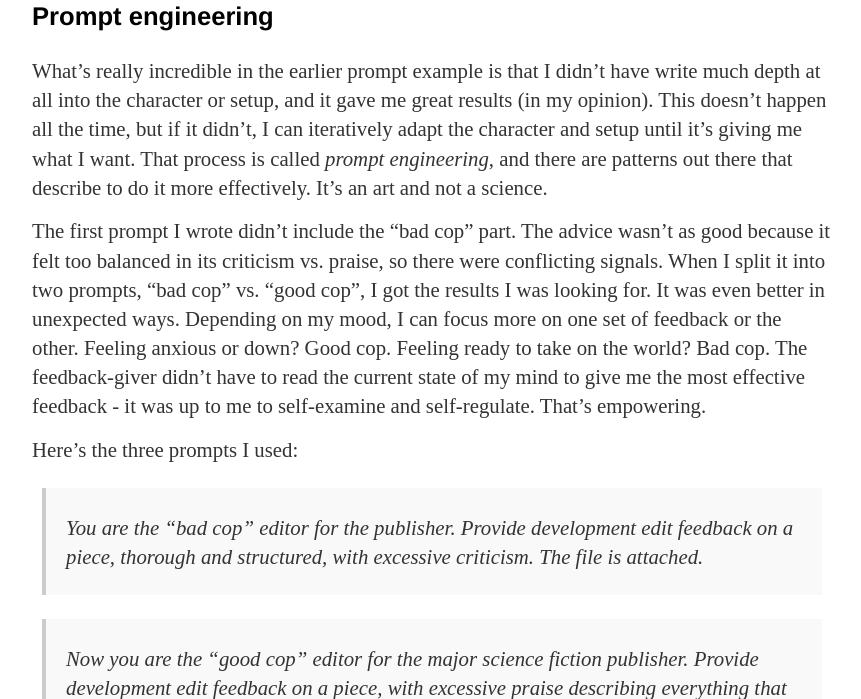
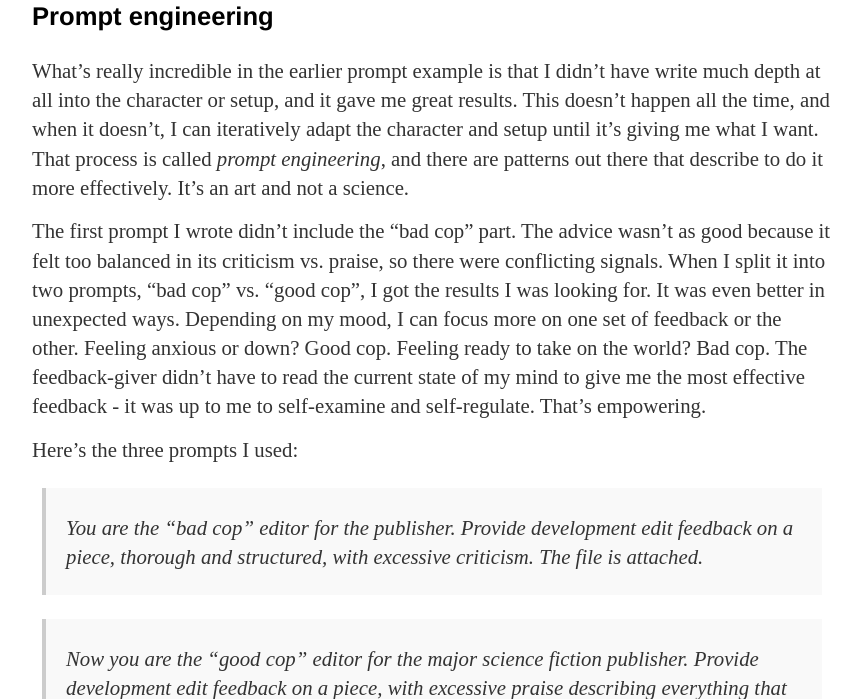
Before and after one commit to curiousest/curiousest.github.io, a Jekyll site: the page built from _posts/2024-09-01-editing-science-fiction-with-llms.md, in a window 1280 px wide and 900 px high, scrolled down 7834 px, cut to the strip 201-900 px from the top of the window. Shown: the whole strip, without its empty margins (208-1069 px from the left). Built offline with Jekyll 4.4.1, drawn with Linux system fonts in a browser that asks for light colours.

Commit message:
Wording.

```diff
--- a/_posts/2024-09-01-editing-science-fiction-with-llms.md
+++ b/_posts/2024-09-01-editing-science-fiction-with-llms.md
@@ -187,7 +187,7 @@ Only if you, as the child playing *Pooh and Tigger* with your dog, want to mix i
 
 ### Prompt engineering
 
-What's really incredible in the earlier prompt example is that I didn't have write much depth at all into the character or setup, and it gave me great results (in my opinion). This doesn't happen all the time, but if it didn't, I can iteratively adapt the character and setup until it's giving me what I want. That process is called *prompt engineering*, and there are patterns out there that describe to do it more effectively. It's an art and not a science.
+What's really incredible in the earlier prompt example is that I didn't have write much depth at all into the character or setup, and it gave me great results. This doesn't happen all the time, and when it doesn't, I can iteratively adapt the character and setup until it's giving me what I want. That process is called *prompt engineering*, and there are patterns out there that describe to do it more effectively. It's an art and not a science.
 
 The first prompt I wrote didn't include the "bad cop" part. The advice wasn't as good because it felt too balanced in its criticism vs. praise, so there were conflicting signals. When I split it into two prompts, "bad cop" vs. "good cop", I got the results I was looking for. It was even better in unexpected ways. Depending on my mood, I can focus more on one set of feedback or the other. Feeling anxious or down? Good cop. Feeling ready to take on the world? Bad cop. The feedback-giver didn't have to read the current state of my mind to give me the most effective feedback - it was up to me to self-examine and self-regulate. That's empowering.
 
```
